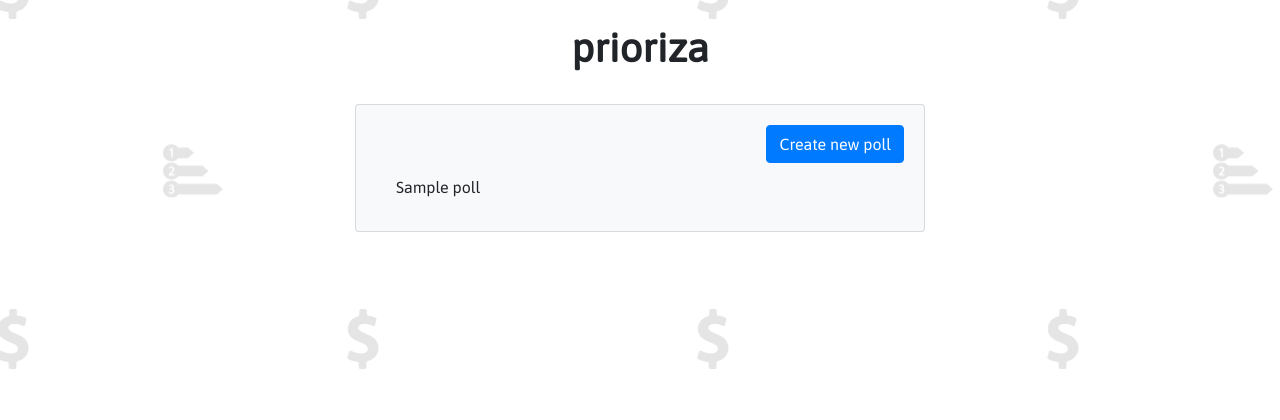
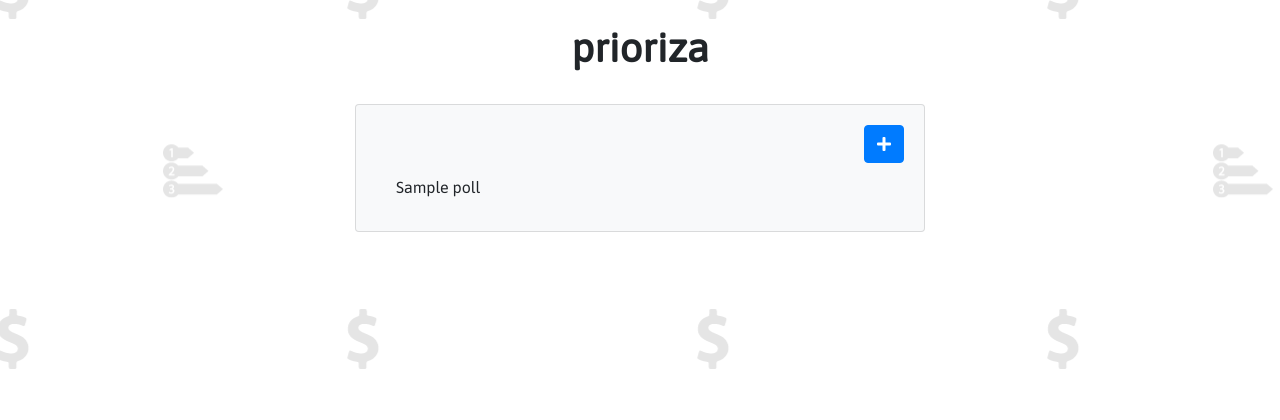
Before and after one commit to mcueto/prioriza, a Django app: page /polls/ in a window 1280 px wide. Shown: the top 420 px of the page. Run offline with Django 3.2, Linux system fonts and the light colour scheme; tables that the repository leaves empty hold one stand-in row (values such as "Sample post"); some libraries are stand-ins or nearby versions.

Commit message:
Set 'plus' icon to poll create button in poll/list.html template

```diff
--- a/prioriza/templates/poll/list.html
+++ b/prioriza/templates/poll/list.html
@@ -4,7 +4,7 @@
   <div class="row">
     <div class="col-md-12">
       <a href="{% url 'poll_create' %}" class="btn btn-primary float-right">
-        Create new poll
+        <i class="fas fa-plus"></i>
       </a>
     </div>
   </div>
```
